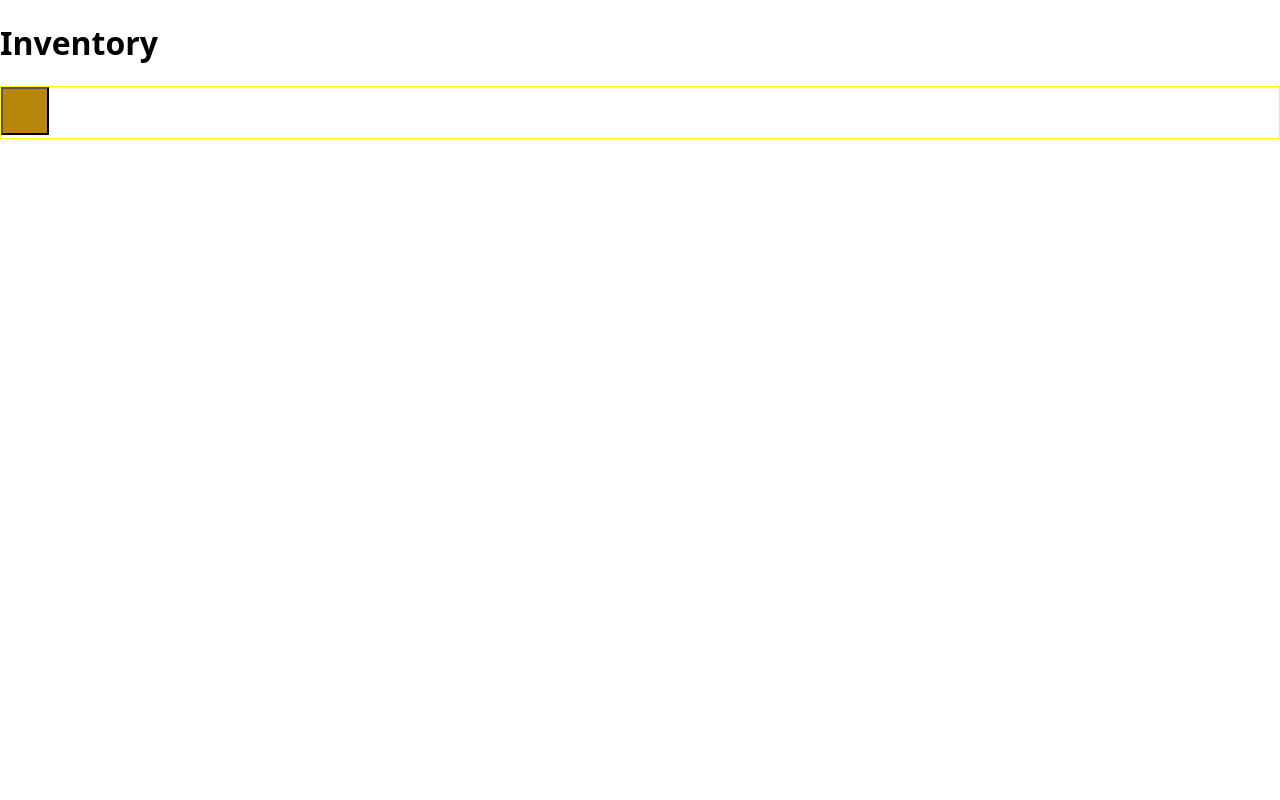
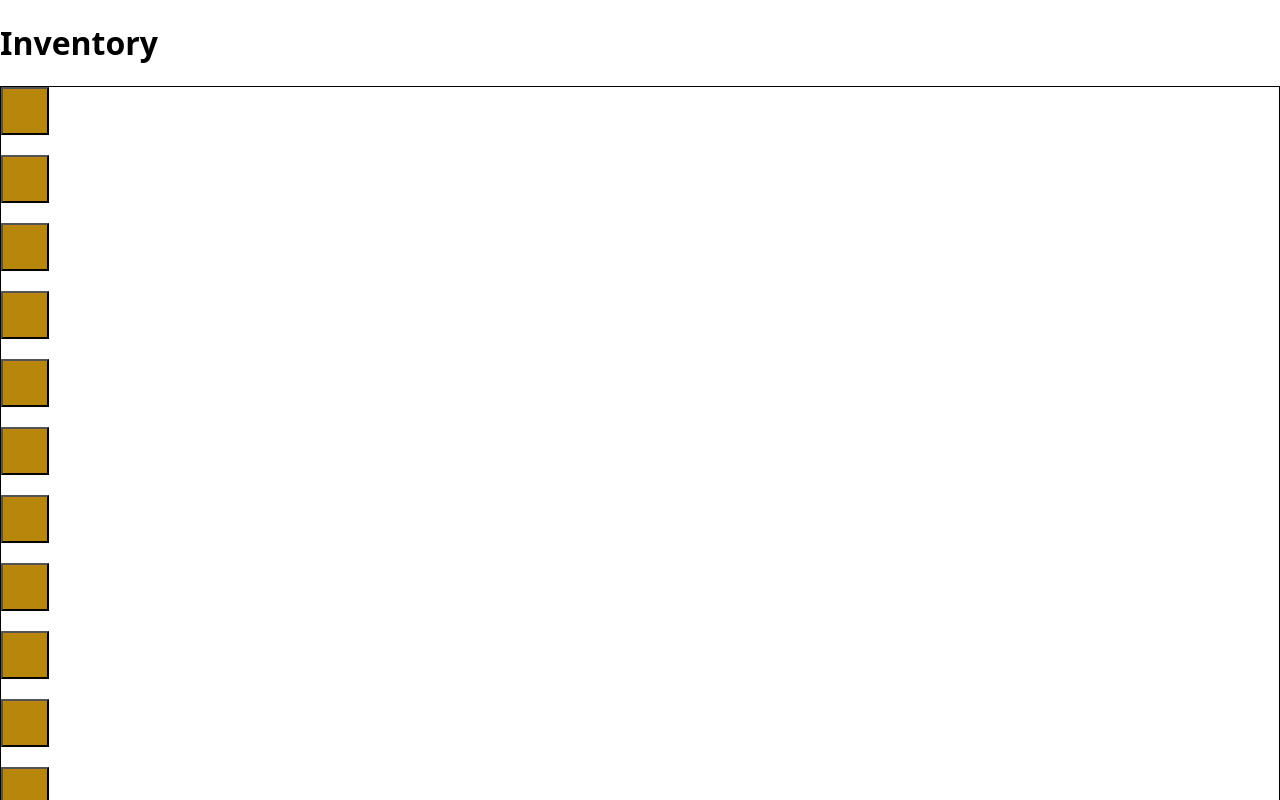
Before and after one commit to Rahul-Ravi-1/Inventory-System, a React (Vite) app: page / in a window 1280 px wide. Shown: the top 800 px of the page. Built offline with nearby package versions, Linux system fonts and the light colour scheme.

Commit message:
Made Inventory Slot

```diff
--- a/src/App.jsx
+++ b/src/App.jsx
@@ -1,12 +1,21 @@
 import InventorySlot from "./InventorySlot";
 
 export default function App() {
+
+  const buttons = Array.from({ length: 16 }, (_, i) => i + 1);
+
   return (
     <main>
       <h1>Inventory</h1>
 
       <div className="inventory-box">
-        <InventorySlot/>
+        {buttons.map((num) => (
+          <InventorySlot
+          key={num}
+          onClick={ () => console.log(`Button ${num} clicked!`)}>
+            {num}
+          </InventorySlot>
+        ))}
       </div>
     </main>
   )
--- a/src/InventorySlot.jsx
+++ b/src/InventorySlot.jsx
@@ -1,5 +1,7 @@
 import './index.css';
 
-export default function InventorySlot({}) {
-    return <button type="button" className="inventory-slot" />;
+export default function InventorySlot({onClick , slotID}) {
+    return <button type="button" className="inventory-slot"  onClick={onClick}>
+        {slotID}
+    </button>;
 }
--- a/src/index.css
+++ b/src/index.css
@@ -15,7 +15,11 @@ body {
 
 
 .inventory-box {
-  border: 1px solid yellow;
+  display: grid;
+  gap: 20px;
+  border: 1px solid black;
+  align-items: center;
+  justify-content: space-between;
 }
 
 .inventory-slot{
```
